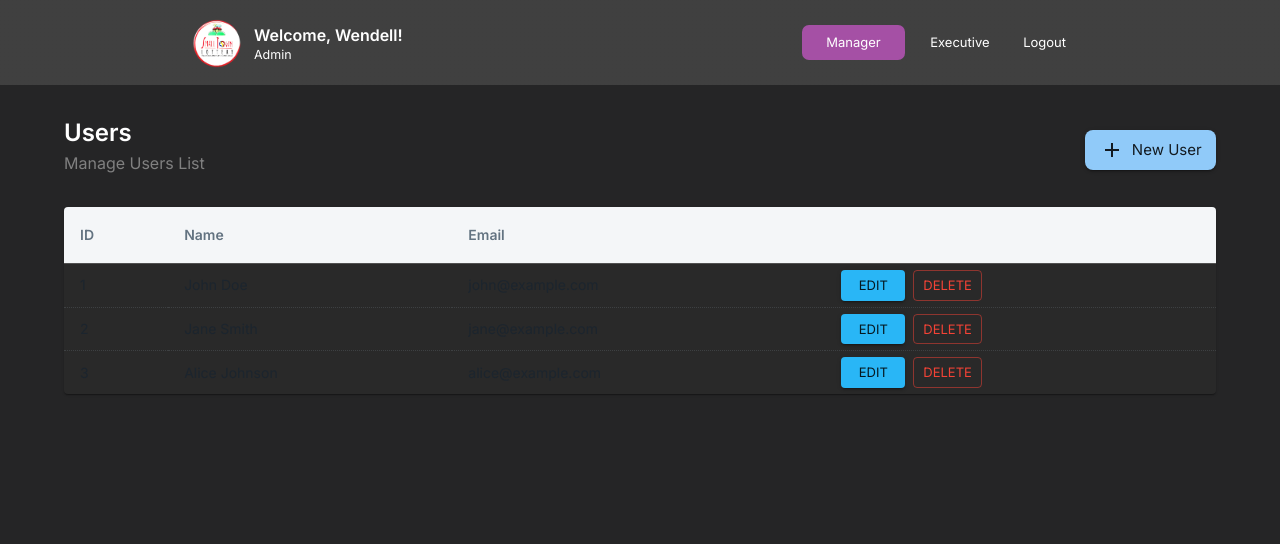
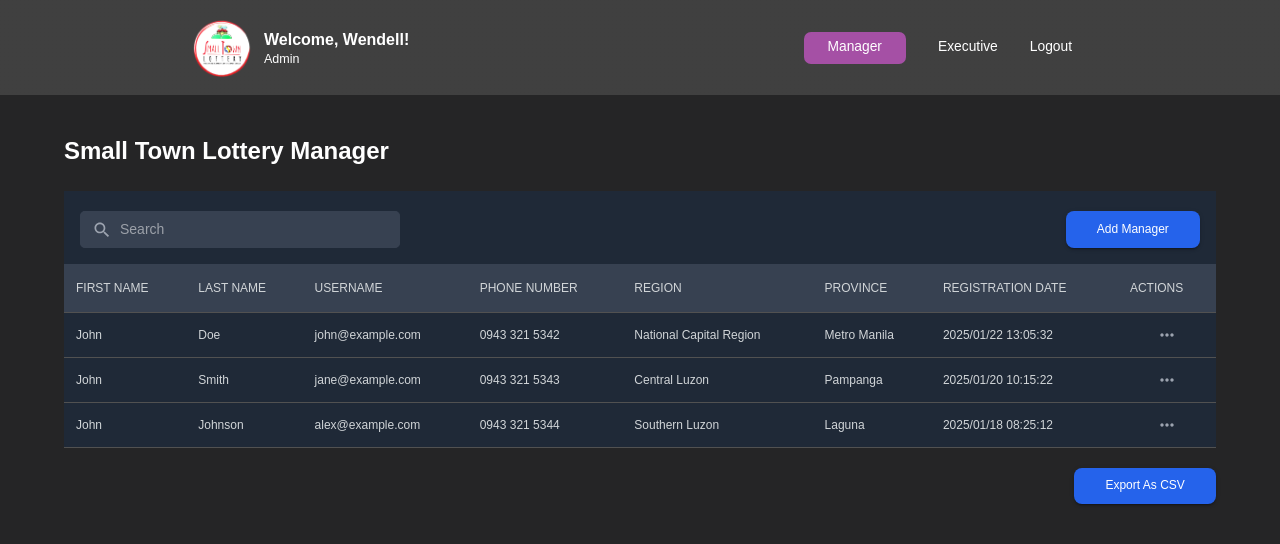
Before and after one commit to Linoflap-Devs/STL-Frontend, a Next.js app: page /users in a window 1280 px wide. Shown: the top 544 px of the page. Built offline with nearby package versions, Linux system fonts and the light colour scheme.

Commit message:
users table revised ui

```diff
--- a/src/components/layout/AdminHeader.tsx
+++ b/src/components/layout/AdminHeader.tsx
@@ -7,7 +7,6 @@ import IconButton from '@mui/material/IconButton';
 import MenuIcon from '@mui/icons-material/Menu';
 import Menu from '@mui/material/Menu';
 import MenuItem from '@mui/material/MenuItem';
-import Button from '@mui/material/Button';
 import Container from '@mui/material/Container';
 import { UserSectionData } from '../../data/UserSectionData';
 
@@ -31,8 +30,9 @@ const AdminHeader: React.FC<AdminHeaderProps> = ({ pages }) => {
       sx={{
         backgroundColor: '#2D2D2D',
         boxShadow: 'none',
-        minHeight: { xs: '50%', sm: '50%', md: '90%' },
-        paddingX: { xs: 2, md: 21 },
+        minHeight: { xs: '50%', sm: '100%', md: '100%' },
+        paddingX: { xs: 2, s: 5, md: 10, lg: 21, },
+        marginBottom: { xs: 2, s: 5, md: 10, lg: 5, },
       }}
     >
       <Container
@@ -49,7 +49,7 @@ const AdminHeader: React.FC<AdminHeaderProps> = ({ pages }) => {
               <img
                 src={UserSectionData.image}
                 alt="Logo"
-                style={{ maxWidth: "50px", width: "100%" }}
+                style={{ maxWidth: "60px", width: "100%" }}
               />
             </Box>
 
@@ -80,37 +80,36 @@ const AdminHeader: React.FC<AdminHeaderProps> = ({ pages }) => {
           </Box>
 
           {/* Right Side (Pages) */}
-          <Box sx={{ display: { xs: 'none', md: 'flex' }, justifyContent: 'flex-end' }}>
+          <Box sx={{ display: { xs: 'none', md: 'flex' }, justifyContent: 'flex-end', alignItems: 'center' }}>
             {UserSectionData.pages.map((page) => (
-              <Button
+              <Box
                 key={page}
+                component="a"
                 href={`/${page.toLowerCase()}`}
                 sx={{
                   display: 'block',
-                  textDecoration: 'none',
+                  textAlign: 'center',
                   textTransform: 'capitalize',
                   color: 'white',
                   paddingX: page === 'Manager' ? 3 : 'none',
-                  borderRadius: page == 'Manager' ? '7px' : 'none',
+                  paddingY: page === 'Manager' ? 0.7 : 'none',
+                  borderRadius: page === 'Manager' ? '7px' : 'none',
                   backgroundColor: page === 'Manager' ? '#A550A5' : 'transparent',
                   width: 'auto',
-                  fontSize: 13,
+                  fontSize: 13.8,
                   fontWeight: 300,
-                  marginX: 1.1,
-                  '&:hover': {
-                    backgroundColor: 'none',
-                  },
+                  marginX: 2,
+                  textDecoration: 'none',
                 }}
               >
                 {page}
-              </Button>
+              </Box>
             ))}
           </Box>
 
-
           {/* Mobile Menu */}
-          <Box sx={{ flexGrow: 1, display: { xs: 'flex', md: 'none' } }}>
-            <IconButton
+          <Box sx={{ flexGrow: 1, display: { xs: 'flex', sm: 'flex', md: 'none' }, justifyContent: 'flex-end' }}>
+          <IconButton
               size="large"
               aria-label="menu"
               aria-controls="menu-appbar"
--- a/src/components/users/UsersTable.tsx
+++ b/src/components/users/UsersTable.tsx
@@ -11,43 +11,43 @@ import {
   TableHead,
   TableRow,
   Paper,
+  TextField,
+  InputAdornment,
 } from "@mui/material";
-import AddIcon from "@mui/icons-material/Add";
+import SearchIcon from '@mui/icons-material/Search';
+import MoreHorizIcon from '@mui/icons-material/MoreHoriz';
+import { UserSectionData } from '../../data/UserSectionData';
 
 interface UsersTableProps {
-  onCreate: () => void; // onCreate is a function with no arguments and no return value
+  onCreate: () => void;
 }
 
 // sample data
 const UsersTable: React.FC<UsersTableProps> = ({ onCreate }) => {
   const users = [
-    { id: 1, name: "John Doe", email: "john@example.com" },
-    { id: 2, name: "Jane Smith", email: "jane@example.com" },
-    { id: 3, name: "Alice Johnson", email: "alice@example.com" },
+    {
+      firstname: "John", lastname: "Doe", username: "john@example.com", phonenumber: "0943 321 5342",
+      region: "National Capital Region", province: "Metro Manila", regisdate: "2025/01/22 13:05:32"
+    },
+    {
+      firstname: "John", lastname: "Smith", username: "jane@example.com", phonenumber: "0943 321 5343",
+      region: "Central Luzon", province: "Pampanga", regisdate: "2025/01/20 10:15:22"
+    },
+    {
+      firstname: "John", lastname: "Johnson", username: "alex@example.com", phonenumber: "0943 321 5344",
+      region: "Southern Luzon", province: "Laguna", regisdate: "2025/01/18 08:25:12"
+    },
   ];
 
-  const tableCellStyle = {
-    color: "#637381",
-    fontWeight: "bold",
-    paddingY: 1.5,
-    lineHeight: "2rem",
-  };
-
-  const tableContentStyle = (isLastRow: boolean) => ({
-    color: "#1C252E",
-    borderBottom: isLastRow ? "none" : "1px dotted rgba(145, 158, 171, 0.2)",
-  });
-
   return (
-    <Container maxWidth="lg" sx={{ marginTop: 4 }}>
-      {/* Header Section */}
+    <Container maxWidth="lg" sx={{ marginTop: 4, padding: 0, }}>
       <Box
         sx={{
           display: "flex",
           flexDirection: "row",
           justifyContent: "space-between",
           alignItems: "center",
-          marginBottom: 3
+          marginBottom: 3,
         }}
       >
         <Box>
@@ -56,86 +56,98 @@ const UsersTable: React.FC<UsersTableProps> = ({ onCreate }) => {
             sx={{ fontWeight: "bold", marginBottom: 0 }}
             gutterBottom
           >
-            Users
+            {UserSectionData.titleManager}
           </Typography>
-          <Typography
-            variant="subtitle1"
-            sx={{ color: "gray", marginTop: 0 }}
-            gutterBottom
-          >
-            Manage Users List
-          </Typography>
+        </Box>
+      </Box>
+
+      {/* Table Section */}
+      <TableContainer>
+        <Box sx={{ backgroundColor: '#1F2937' }}>
+          <Box sx={{ paddingTop: 2.5, paddingBottom: 2, paddingX: 2, display: 'flex', justifyContent: 'space-between' }}>
+            <Box sx={{ maxWidth: 500, padding: 0, width: { xs: '100%', sm: '300px', md: '320px' } }}>
+              <TextField
+                fullWidth
+                variant="outlined"
+                placeholder="Search"
+                InputProps={{
+                  startAdornment: (
+                    <InputAdornment position="start">
+                      <SearchIcon sx={{ fontSize: 20, color: '#9CA3AF' }} />
+                    </InputAdornment>
+                  ),
+                }}
+              />
             </Box>
 
             <Button
               variant="contained"
-          color="primary"
               onClick={onCreate}
               sx={{
-            paddingX: 1.8,
-            paddingY: 0.8,
-            textTransform: "none",
-            fontSize: 15,
+                paddingX: 3.9,
+                paddingY: 0.9,
+                textTransform: 'none',
+                fontSize: 12,
                 borderRadius: 2,
+                backgroundColor: '#2563EB',
+                width: 'auto',
               }}
             >
-          <AddIcon sx={{ marginRight: 1 }} /> New User
+              {UserSectionData.addManagerButton}
             </Button>
           </Box>
 
-      {/* Table Section */}
-      <TableContainer component={Paper}>
           <Table size="small">
             <TableHead>
-            <TableRow
-              sx={{
-                backgroundColor: "#f4f6f8",
-              }}
-            >
-              <TableCell sx={tableCellStyle}>ID</TableCell>
-              <TableCell sx={tableCellStyle}>Name</TableCell>
-              <TableCell sx={tableCellStyle}>Email</TableCell>
-              <TableCell sx={tableCellStyle}></TableCell>
+              <TableRow>
+                <TableCell>First Name</TableCell>
+                <TableCell>Last Name</TableCell>
+                <TableCell>Username</TableCell>
+                <TableCell>Phone Number</TableCell>
+                <TableCell>Region</TableCell>
+                <TableCell>Province</TableCell>
+                <TableCell>Registration Date</TableCell>
+                <TableCell>Actions</TableCell>
               </TableRow>
             </TableHead>
             <TableBody>
-            {users.map((user, index) => (
-              <TableRow
-                key={user.id}
-                sx={{
-                  "&:hover": {
-                    backgroundColor: "#f4f6f8",
-                    //cursor: "pointer",
-                  },
-                }}
-              >
-                <TableCell sx={tableContentStyle(index === users.length - 1)}>
-                  {user.id}
-                </TableCell>
-                <TableCell sx={tableContentStyle(index === users.length - 1)}>
-                  {user.name}
-                </TableCell>
-                <TableCell sx={tableContentStyle(index === users.length - 1)}>
-                  {user.email}
-                </TableCell>
-                <TableCell sx={tableContentStyle(index === users.length - 1)}>
-                  <Button
-                    variant="contained"
-                    color="info"
-                    size="small"
-                    sx={{ marginRight: 1 }}
-                  >
-                    Edit
-                  </Button>
-                  <Button variant="outlined" color="error" size="small">
-                    Delete
-                  </Button>
+              {users.map((user) => (
+                <TableRow key={user.firstname}>
+                  <TableCell>{user.firstname}</TableCell>
+                  <TableCell>{user.lastname}</TableCell>
+                  <TableCell>{user.username}</TableCell>
+                  <TableCell>{user.phonenumber}</TableCell>
+                  <TableCell>{user.region}</TableCell>
+                  <TableCell>{user.province}</TableCell>
+                  <TableCell>{user.regisdate}</TableCell>
+                  <TableCell>
+                    <Box sx={{ display: 'flex', justifyContent: 'center' }}>
+                      <MoreHorizIcon sx={{ fontSize: 20, color: '#9CA3AF' }} />
+                    </Box>
                   </TableCell>
                 </TableRow>
               ))}
             </TableBody>
           </Table>
+        </Box>
       </TableContainer>
+      <Box sx={{ display: 'flex', justifyContent: 'flex-end', paddingTop: 2.5 }}>
+        <Button
+          variant="contained"
+          onClick={onCreate}
+          sx={{
+            paddingX: 3.9,
+            paddingY: 0.9,
+            textTransform: 'none',
+            fontSize: 12,
+            borderRadius: 2,
+            backgroundColor: '#2563EB',
+            width: 'auto',
+          }}
+        >
+          {UserSectionData.exportAsCSVButton}
+        </Button>
+      </Box>
     </Container>
   );
 };
--- a/src/data/UserSectionData.js
+++ b/src/data/UserSectionData.js
@@ -4,4 +4,6 @@ export const UserSectionData = {
     image: "/images/stl-logo.png",
     pages: ['Manager', 'Executive', 'Logout'],
     titleManager: "Small Town Lottery Manager",
+    addManagerButton: "Add Manager",
+    exportAsCSVButton: "Export As CSV",
 };
--- a/src/globals.css
+++ b/src/globals.css
@@ -20,7 +20,7 @@ body {
   margin: 0;
   color: var(--foreground);
   background: var(--background);
-  font-family: 'Inter', sans-serif !important;
+  font-family: 'Montserrat', sans-serif;
 }
 
 /* Specific font weights */
--- /dev/null
+++ b/src/theme.ts
@@ -0,0 +1,106 @@
+// src/styles/theme.ts
+import { createTheme } from '@mui/material/styles';
+
+const darkTheme = createTheme({
+  palette: {
+    mode: 'dark',
+    background: {
+      default: '#252526',
+      paper: '#1F2937',
+    },
+    text: {
+      primary: '#FFFFFF',
+      secondary: '#b0b0b0',
+    },
+  },
+  typography: {
+    fontFamily: '"Monserrat", sans-serif',
+  },
+  components: {
+    MuiButton: {
+      styleOverrides: {
+        contained: {
+          color: '#ffffff',
+          borderRadius: 5,
+          backgroundColor: '#3f51b5',
+          '&:hover': {
+            backgroundColor: '#303f9f',
+          },
+        },
+      },
+    },
+    MuiTextField: {
+      defaultProps: {
+        variant: 'outlined',
+      },
+      styleOverrides: {
+        root: {
+          '& .MuiOutlinedInput-root': {
+            padding: '7px 12px',
+            border: 'none',
+            borderRadius: 5,
+            backgroundColor: '#374151',
+            transition: 'background-color 0.3s ease, border-color 0.3s ease',
+            '&:hover .MuiOutlinedInput-notchedOutline': {
+              borderColor: '#475569',
+            },
+            '&.Mui-focused .MuiOutlinedInput-notchedOutline': {
+              borderColor: '#475569',
+            },
+          },
+          '& .MuiOutlinedInput-notchedOutline': {
+            borderColor: '#374151',
+            transition: 'border-color 0.3s ease',
+          },
+          '& .MuiOutlinedInput-input': {
+            padding: '0.5px 0',
+            fontSize: 14,
+          },
+        },
+      },
+    },
+    MuiTable: {
+      styleOverrides: {
+        root: {
+          backgroundColor: '#1F2937',
+          borderRadius: 5,
+          borderCollapse: 'collapse',
+          padding: 1,
+        },
+      },
+    },
+    MuiTableCell: {
+      styleOverrides: {
+        root: {
+          color: '#D1D5D8',
+          fontSize: '12px',
+          padding: 12,
+        },
+      },
+    },
+    MuiTableHead: {
+      styleOverrides: {
+        root: {
+          backgroundColor: '#374151',
+          color: '#D1D5D8',
+          lineHeight: "2rem",
+          textTransform: 'uppercase',
+          fontWeight: 'bold',
+        },
+      },
+    },
+    MuiTableRow: {
+      styleOverrides: {
+        root: {
+          color: '#D1D5D8',
+          borderBottom: "1px solid #4B5563",
+          '&:hover': {
+            backgroundColor: '#374151',
+          },
+        },
+      },
+    },
+  },
+});
+
+export default darkTheme;
```
Also changed, not shown: src/pages/_app.tsx (+3 -19 lines). Lines whose indentation alone changed are shown as unchanged.
